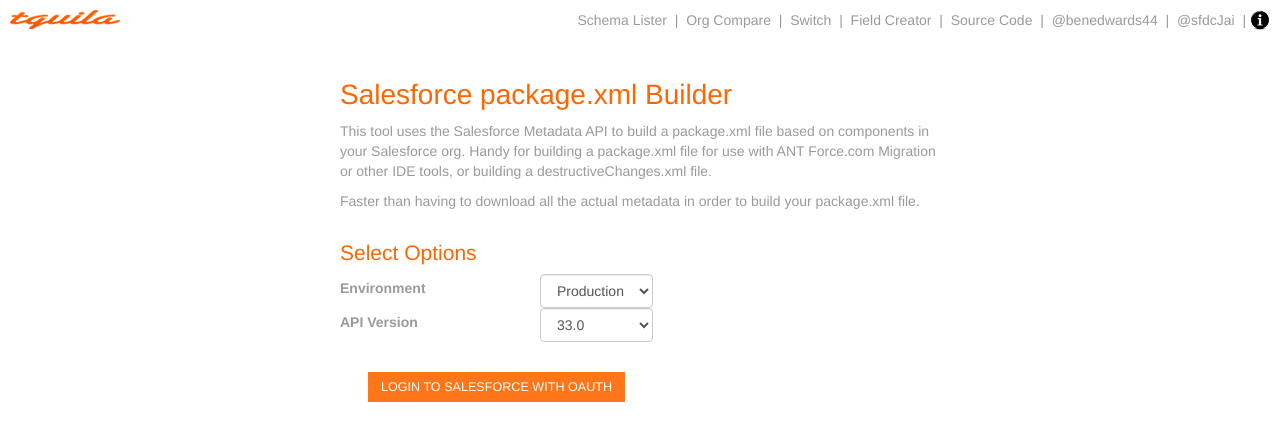
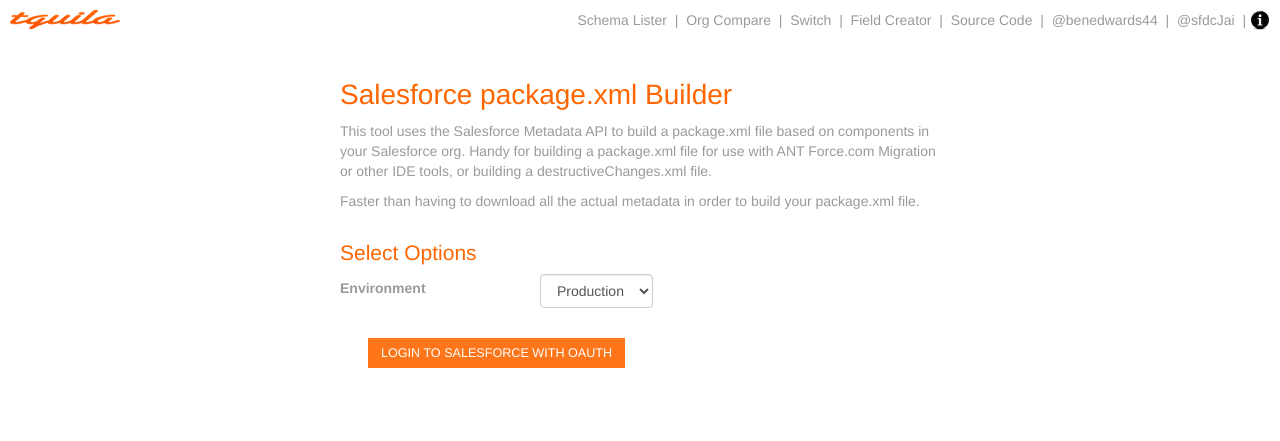
Before and after one commit to benedwards44/packagebuilder, a Django app: page / in a window 1280 px wide. Shown: the top 441 px of the page. Run offline with Django 3.2, Linux system fonts and the light colour scheme; some libraries are stand-ins or nearby versions.

Commit message:
Removed API version selection

```diff
--- a/buildpackage/forms.py
+++ b/buildpackage/forms.py
@@ -4,7 +4,6 @@ from buildpackage.models import Package
 
 class LoginForm(forms.Form):
 	environment = forms.CharField(required=False);
-	api_version = forms.IntegerField(required=False)
 	access_token = forms.CharField(required=False)
 	instance_url = forms.CharField(required=False)
 	org_id = forms.CharField(required=False)
--- a/buildpackage/views.py
+++ b/buildpackage/views.py
@@ -24,13 +24,12 @@ def index(request):
 		if login_form.is_valid():
 
 			environment = login_form.cleaned_data['environment']
-			api_version = login_form.cleaned_data['api_version']
 
 			oauth_url = 'https://login.salesforce.com/services/oauth2/authorize'
 			if environment == 'Sandbox':
 				oauth_url = 'https://test.salesforce.com/services/oauth2/authorize'
 
-			oauth_url = oauth_url + '?response_type=code&client_id=' + settings.SALESFORCE_CONSUMER_KEY + '&redirect_uri=' + settings.SALESFORCE_REDIRECT_URI + '&state='+ environment + str(api_version)
+			oauth_url = oauth_url + '?response_type=code&client_id=' + settings.SALESFORCE_CONSUMER_KEY + '&redirect_uri=' + settings.SALESFORCE_REDIRECT_URI + '&state='+ environment + str(settings.SALESFORCE_API_VERSION)
 
 			return HttpResponseRedirect(oauth_url)
 	else:
@@ -48,8 +47,7 @@ def oauth_response(request):
 	if request.GET:
 
 		oauth_code = request.GET.get('code')
-		environment = request.GET.get('state')[:-2]
-		api_version = request.GET.get('state')[-2:]
+		environment = request.GET.get('state')
 		access_token = ''
 		instance_url = ''
 		org_id = ''
@@ -73,15 +71,15 @@ def oauth_response(request):
 			org_id = org_id[-18:]
 
 			# get username of the authenticated user
-			r = requests.get(instance_url + '/services/data/v' + api_version + '.0/sobjects/User/' + user_id + '?fields=Username', headers={'Authorization': 'OAuth ' + access_token})
+			r = requests.get(instance_url + '/services/data/v' + str(settings.SALESFORCE_API_VERSION) + '.0/sobjects/User/' + user_id + '?fields=Username', headers={'Authorization': 'OAuth ' + access_token})
 			query_response = json.loads(r.text)
 			username = query_response['Username']
 
 			# get the org name of the authenticated user
-			r = requests.get(instance_url + '/services/data/v' + api_version + '.0/sobjects/Organization/' + org_id + '?fields=Name', headers={'Authorization': 'OAuth ' + access_token})
+			r = requests.get(instance_url + '/services/data/v' + str(settings.SALESFORCE_API_VERSION) + '.0/sobjects/Organization/' + org_id + '?fields=Name', headers={'Authorization': 'OAuth ' + access_token})
 			org_name = json.loads(r.text)['Name']
 
-		login_form = LoginForm(initial={'environment': environment, 'api_version': api_version, 'access_token': access_token, 'instance_url': instance_url, 'org_id': org_id})
+		login_form = LoginForm(initial={'environment': environment, 'access_token': access_token, 'instance_url': instance_url, 'org_id': org_id})
 
 	if request.POST:
 
@@ -90,7 +88,6 @@ def oauth_response(request):
 		if login_form.is_valid():
 
 			environment = login_form.cleaned_data['environment']
-			api_version = login_form.cleaned_data['api_version']
 			access_token = login_form.cleaned_data['access_token']
 			instance_url = login_form.cleaned_data['instance_url']
 			org_id = login_form.cleaned_data['org_id']
@@ -113,16 +110,16 @@ def oauth_response(request):
 
 				# Queue job to run async
 				try:
-					query_components_from_org.delay(package, instance_url, api_version, org_id, access_token)
+					query_components_from_org.delay(package, instance_url, str(settings.SALESFORCE_API_VERSION), org_id, access_token)
 				except:
 					# If fail above, wait 5 seconds and try again. Not ideal but should work for now
 					sleep(5)
 					try:
-						query_components_from_org.delay(package, instance_url, api_version, org_id, access_token)
+						query_components_from_org.delay(package, instance_url, str(settings.SALESFORCE_API_VERSION), org_id, access_token)
 					except:
 						# Sleep another 5
 						sleep(5)
-						query_components_from_org.delay(package, instance_url, api_version, org_id, access_token)
+						query_components_from_org.delay(package, instance_url, str(settings.SALESFORCE_API_VERSION), org_id, access_token)
 
 				return HttpResponseRedirect('/loading/' + str(package.random_id))
 
--- a/packagebuilder/templates/index.html
+++ b/packagebuilder/templates/index.html
@@ -56,22 +56,6 @@
 				</tr>
 
 				<tr>
-					<td>
-						<label for="id_api_version">API Version</label>
-					</td>
-					<td>
-						<select id="id_api_version" name="api_version" class="form-control">
-							<option value="33">33.0</option>
-							<option value="32">32.0</option>
-							<option value="31">31.0</option>
-							<option value="30">30.0</option>
-							<option value="29">29.0</option>
-							<option value="28">28.0</option>
-						</select>
-					</td>
-				</tr>
-
-				<tr>
 					<td colspan="2">&nbsp;</td>
 				</tr>
 
```
Also changed, not shown: packagebuilder/settings.py (+42 -0 lines).
